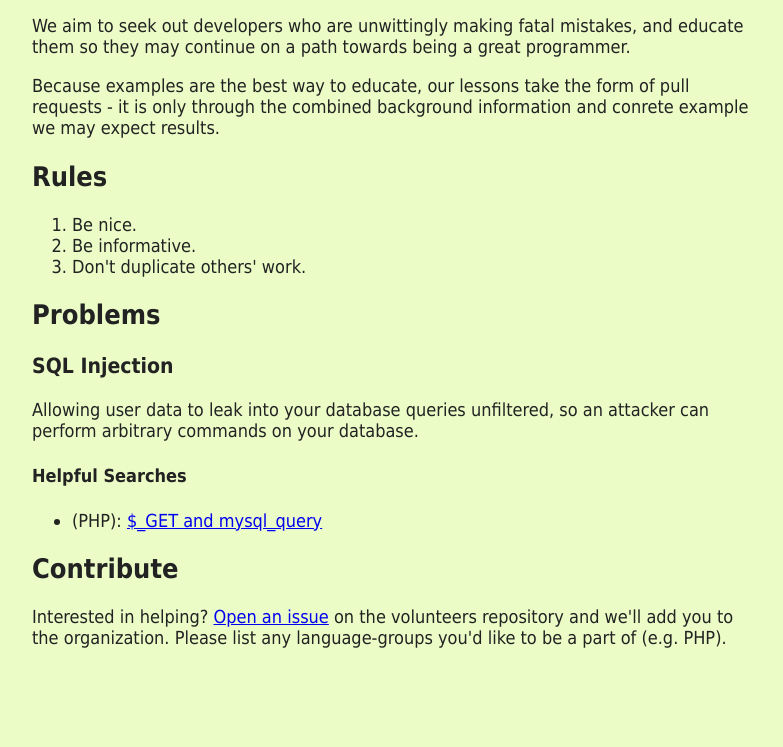
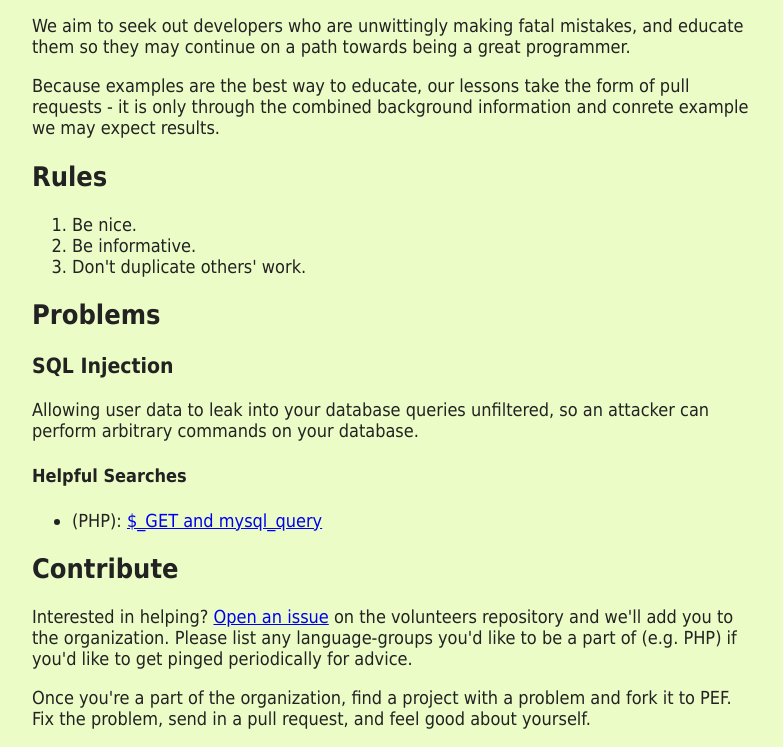
Before and after one commit to programmer-education-foundation/programmer-education-foundation.github.io, a plain HTML site: page index.html in a window 1280 px wide. Shown: the part 139-886 px from the top of the page, without its empty margins (248-1031 px from the left). Before the commit the page ends 805 px from the top, so only its background shows below. Drawn offline with Linux system fonts and the light colour scheme.

Commit message:
Add additional info on workflow.
I think that'll work.

```diff
--- a/index.html
+++ b/index.html
@@ -61,7 +61,12 @@
          href="https://github.com/programmer-education-foundation/volunteers/issues/new">Open
          an issue</a> on the volunteers repository and we'll add you to the
          organization.  Please list any language-groups you'd like to be a part
-         of (e.g. PHP).
+         of (e.g. PHP) if you'd like to get pinged periodically for advice.
+      </p>
+      <p>
+         Once you're a part of the organization, find a project with a problem
+         and fork it to PEF.  Fix the problem, send in a pull request, and feel
+         good about yourself.
       </p>
    </body>
 </html>
```
